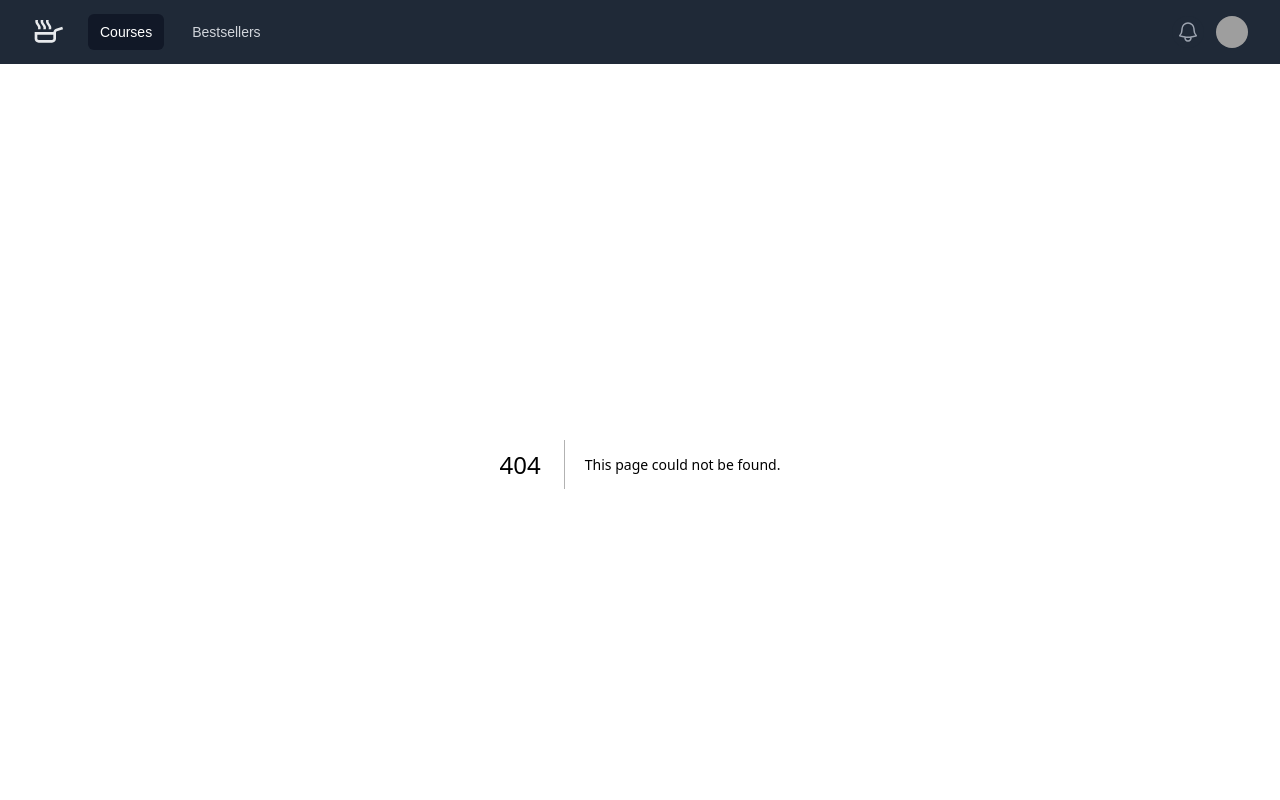
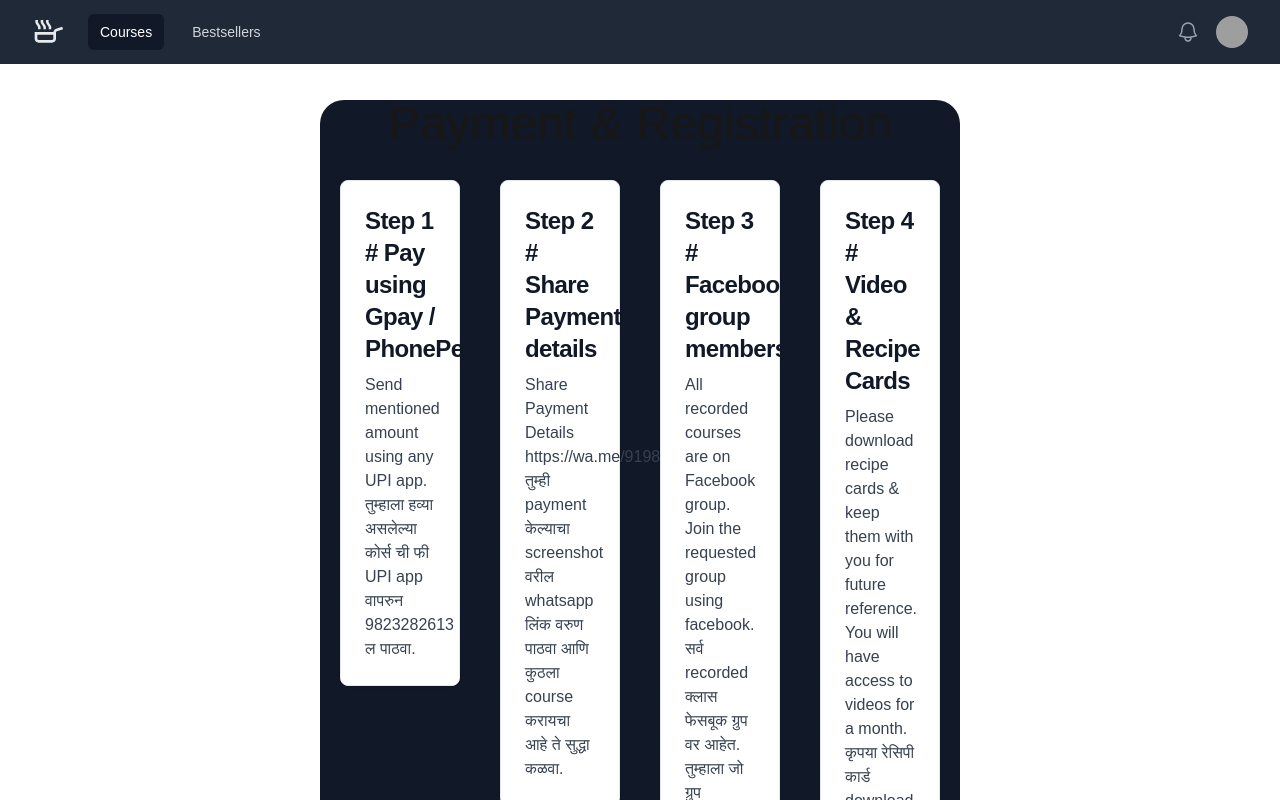
Before and after one commit to manojpethe/anyoneCanCook, a Next.js app in the folder lets-cook/: page /registration in a window 1280 px wide. Before the commit this address had no page. Shown: the top 800 px of the page. Built offline with nearby package versions, Linux system fonts and the light colour scheme; grey boxes are pictures that could not be loaded.

Commit message:
registration process documented

```diff
--- a/lets-cook/pages/bestsellers/index.tsx
+++ b/lets-cook/pages/bestsellers/index.tsx
@@ -38,7 +38,7 @@ const BestSellers = () => {
 
 
   return (
-    <div className="xl:px-80 md:px-40 sm:px-10 xs:px-10">
+    <>
     <header className="text-center mb-8 mt-8">
         <h1 className="text-5xl mb-1">Bestseller courses</h1>
     </header>
@@ -46,7 +46,7 @@ const BestSellers = () => {
         {bestsellerCourses.map((item:courseType)=>(<CourseItem key={item.id} data={{...item,hideButton:true, layout: 'sm', showDate:false} } />))}
     </div>
 
-    </div>
+    </>
   )
 }
 
--- a/lets-cook/pages/courses/[id].tsx
+++ b/lets-cook/pages/courses/[id].tsx
@@ -55,7 +55,7 @@ const ShowCourse = () => {
         <div className='text-white px-4'>
         <div className='flex justify-center items-center text-white text-5xl px-4'>
             ₹{course?.price}&nbsp;
-          <button className='text-sm bg-red-500 text-white rounded-full border-2 border-white px-4 py-2 hover:bg-green-500'>
+          <button onClick={()=>{router.push('/registration')}} className='text-sm bg-red-500 text-white rounded-full border-2 border-white px-4 py-2 hover:bg-green-500'>
           Pay & Register
           </button>
         </div>
--- a/lets-cook/pages/index.tsx
+++ b/lets-cook/pages/index.tsx
@@ -26,6 +26,10 @@ export default function Home() {
       getSubscribedCourses();
   }, [])
 
+  const passTimeStamp = ():string=>{
+    return '&timestamp='+Date.now();
+  }
+
   const getUpcomingCourses = async()=>{
       fetch('/api/courses?type=upcoming')
       .then(response => response.json())
@@ -39,7 +43,7 @@ export default function Home() {
   }
 
   const getSubscribedCourses = async()=>{
-    fetch('/api/courses?type=subscribed')
+    fetch('/api/courses?type=subscribed'+passTimeStamp)
     .then(response => response.json())
     .then(data => {
         setSubscribedCourses(data)
--- /dev/null
+++ b/lets-cook/pages/registration/index.tsx
@@ -0,0 +1,48 @@
+import React from 'react'
+
+const Registration = () => {
+  return (
+
+<div className="py-1 xl:px-80 md:px-40 sm:px-10 xs:px-10 h-fit">
+
+      <div className="bg-gray-900 rounded-3xl">
+        <header className="text-center mb-8 mt-8">
+            <h1 className="text-5xl mb-1">Payment & Registration</h1>
+        </header>
+
+    <div className="grid sm:grid-cols-1 md:grid-cols-2 lg:grid-cols-2 xl:grid-cols-4  gap-10 m-5 ">
+        <div>
+            <div className="block max-w-sm p-6 bg-white border border-gray-200 rounded-lg shadow hover:bg-gray-100 dark:bg-yellow-200 dark:border-gray-700 dark:hover:bg-yellow-100">
+            <h5 className="mb-2 text-2xl font-bold tracking-tight text-gray-900 dark:text-gray-800">Step 1 # Pay using Gpay / PhonePe</h5>
+            <p className="font-normal text-gray-700 dark:text-gray-800">Send mentioned amount using any UPI app.</p>
+            <p className="font-normal text-gray-700 dark:text-gray-800">तुम्हाला हव्या असलेल्या कोर्स ची फी UPI app वापरुन 9823282613 ल पाठवा.</p>
+            </div>
+        </div>
+        <div>
+        	<div className="block max-w-sm p-6 bg-white border border-gray-200 rounded-lg shadow hover:bg-gray-100 dark:bg-yellow-200 dark:border-gray-700 dark:hover:bg-yellow-100">
+            <h5 className="mb-2 text-2xl font-bold tracking-tight text-gray-900 dark:text-gray-800">Step 2 # Share Payment details</h5>
+            <p className="font-normal text-gray-700 dark:text-gray-800">Share Payment Details <a  target='_new' href="https://wa.me/919823949841">https://wa.me/919823949841</a></p>
+            <p className="font-normal text-gray-700 dark:text-gray-800">तुम्ही payment केल्याचा screenshot वरील whatsapp लिंक वरुण पाठवा आणि कुठला course करायचा आहे ते सुद्धा कळवा.</p>
+            </div>
+        </div>
+        <div>
+        	<div className="block max-w-sm p-6 bg-white border border-gray-200 rounded-lg shadow hover:bg-gray-100 dark:bg-yellow-200 dark:border-gray-700 dark:hover:bg-yellow-100">
+            <h5 className="mb-2 text-2xl font-bold tracking-tight text-gray-900 dark:text-gray-800">Step 3 # Facebook group membership</h5>
+            <p className="font-normal text-gray-700 dark:text-gray-800">All recorded courses are on Facebook group. Join the requested group using facebook.</p>
+            <p className="font-normal text-gray-700 dark:text-gray-800">सर्व recorded क्लास फेसबूक ग्रुप वर आहेत. तुम्हाला जो ग्रुप कळवण्यात येईल तो join करावा लागेल.</p>
+            </div>
+        </div>
+        <div>
+        <div className="block max-w-sm p-6 bg-white border border-gray-200 rounded-lg shadow hover:bg-gray-100 dark:bg-yellow-200 dark:border-gray-700 dark:hover:bg-yellow-100">
+            <h5 className="mb-2 text-2xl font-bold tracking-tight text-gray-900 dark:text-gray-800">Step 4 # Video & Recipe Cards</h5>
+            <p className="font-normal text-gray-700 dark:text-gray-800">Please download recipe cards & keep them with you for future reference. You will have access to videos for a month.</p>
+            <p className="font-normal text-gray-700 dark:text-gray-800">कृपया रेसिपी कार्ड download करून ठेवा, म्हणजे भविष्यात वापरता येतील. विडियो महिनाभर कधीही बघू शकता.</p>
+            </div>
+        </div>
+      </div>
+    </div>
+    </div>
+  )
+}
+
+export default Registration
```
